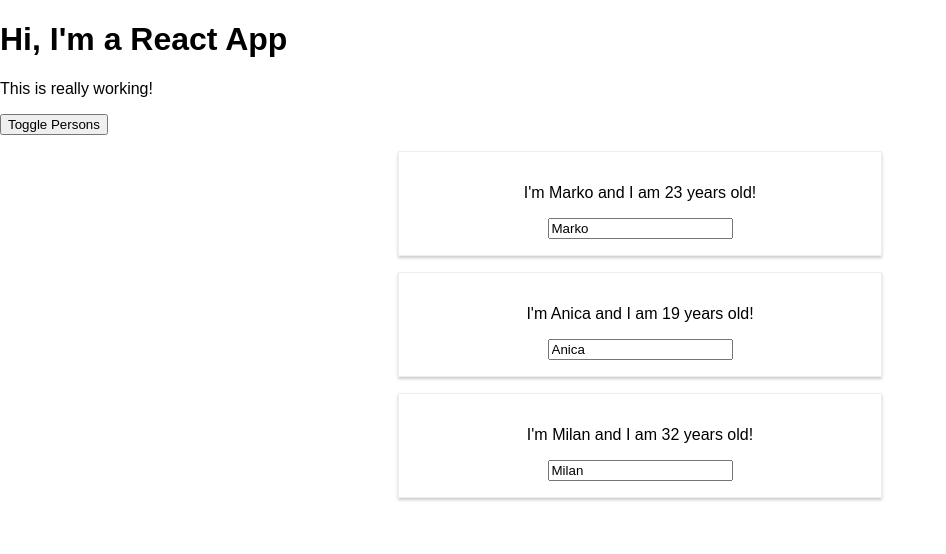
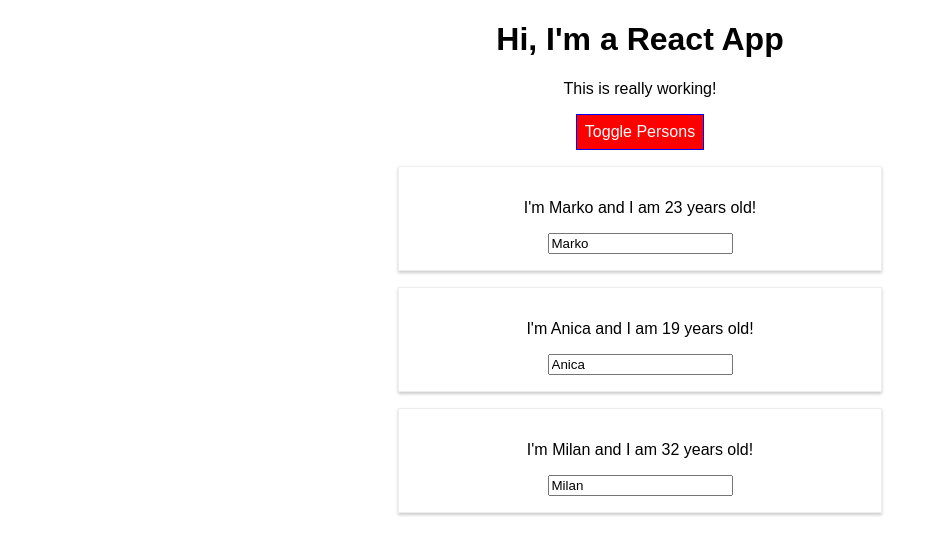
Before and after one commit to markoni97/reactApp, a React app: page / in a window 1280 px wide. Both pictures are taken after a click on the button "Toggle Persons". Shown: the top 554 px of the page, without its empty margins (0-946 px from the left). Built offline with nearby package versions, Linux system fonts and the light colour scheme.

Commit message:
Finished configuring and converting to css style modules

```diff
--- a/src/App.css
+++ b/src/App.css
@@ -9,3 +9,25 @@
 .bold{
   font-weight: bold;
 }
+
+.Button{
+  background-color: green;
+  color: white;
+  font: inherit;
+  border: 1px solid blue;
+  padding: 8px;
+  cursor: pointer;
+}
+
+.Button:hover {
+  background-color: lightgreen;
+  color: black;
+}
+
+.Button.Red {
+  background-color: red;
+}
+
+.Button.Red:hover{
+  background-color: crimson;
+}
--- a/src/App.js
+++ b/src/App.js
@@ -1,9 +1,6 @@
 import React, { Component } from 'react';
-
-import './App.css';
 import Person from './Person/Person';
-//import styled from 'styled-components';
-//import Radium, {StyleRoot} from 'radium';
+import classes from './App.css';
 
 class App extends Component {
   state = {
@@ -47,6 +44,7 @@ class App extends Component {
 
   render() {
     let persons = null;
+    let btnClass = [classes.Button];
 
     if(this.state.showPersons){
       persons = (
@@ -63,9 +61,11 @@ class App extends Component {
 
         </div>
       );
+
+      btnClass.push(classes.Red)
     }
 
-    let classes = [];
+    let assignedClasses = [];
     if(this.state.persons.length <= 2){
       classes.push('red');
     }
@@ -74,20 +74,16 @@ class App extends Component {
     }
 
     return (
-      //<StyleRoot>
-      <div className="App">
+      <div className={classes.App}>
         <h1>Hi, I'm a React App</h1>
-        <p className={classes.join(' ')}>This is really working!</p>
+        <p className={assignedClasses.join(' ')}>This is really working!</p>
         <button
-          alt={this.state.showPersons}
+          className={btnClass.join(' ')}
           onClick={this.togglePersonsHandler}>Toggle Persons</button>
         {persons}
       </div>
-      //</StyleRoot>
     );
     // return React.createElement('div', {className: 'App'}, React.createElement('h1', null, 'Does this work now?'));
   }
 }
-
-//export default Radium(App);
 export default App;
--- a/src/Person/Person.css
+++ b/src/Person/Person.css
@@ -1,17 +1,16 @@
-/* .Person{
+.Person{
     width: 60%;
     margin: 16px auto;
     border: 1px solid #eee;
     box-shadow: 0 2px 3px #ccc;
     padding: 16px;
     text-align: center;
-} */
+}
 /* This means that the width of the container will be 450px
 until the screen reaches the minimum width od 500px. Then the width of the container will decrease
 */
-
-/* @media(min-width: 500px){
+@media(min-width: 500px){
     .Person{
         width: 450px;
     }
-} */
+}
--- a/src/Person/Person.js
+++ b/src/Person/Person.js
@@ -1,31 +1,33 @@
 import React from 'react';
-import './Person.css';
+import classes from './Person.css';
 //import Radium from 'radium';
-import styled from 'styled-components';
+//import styled from 'styled-components';
 
 //Created a style component
-const StyledDiv = styled.div`
-    width: 60%;
-    margin: 16px auto;
-    border: 1px solid #eee;
-    box-shadow: 0 2px 3px #ccc;
-    padding: 16px;
-    text-align: center;
+// const StyledDiv = styled.div`
+//     width: 60%;
+//     margin: 16px auto;
+//     border: 1px solid #eee;
+//     box-shadow: 0 2px 3px #ccc;
+//     padding: 16px;
+//     text-align: center;
 
-    @media(min-width: 500px){
-        width: 450px;
-    }
-`;
+//     @media(min-width: 500px){
+//         width: 450px;
+//     }
+// `;
 
 const person = (props) => {
 
     return(
         //<div className="Person" style={style}>
-        <StyledDiv>
+        //<StyledDiv>
+        <div className={classes.Person}>
             <p onClick={props.click}>I'm {props.name}  and I am {props.age} years old!</p>
             <p>{props.children}</p>
             <input type="text" onChange={props.changed} value={props.name} />
-        </StyledDiv>
+        </div>
+        //</StyledDiv>
     );
 };
 
```
